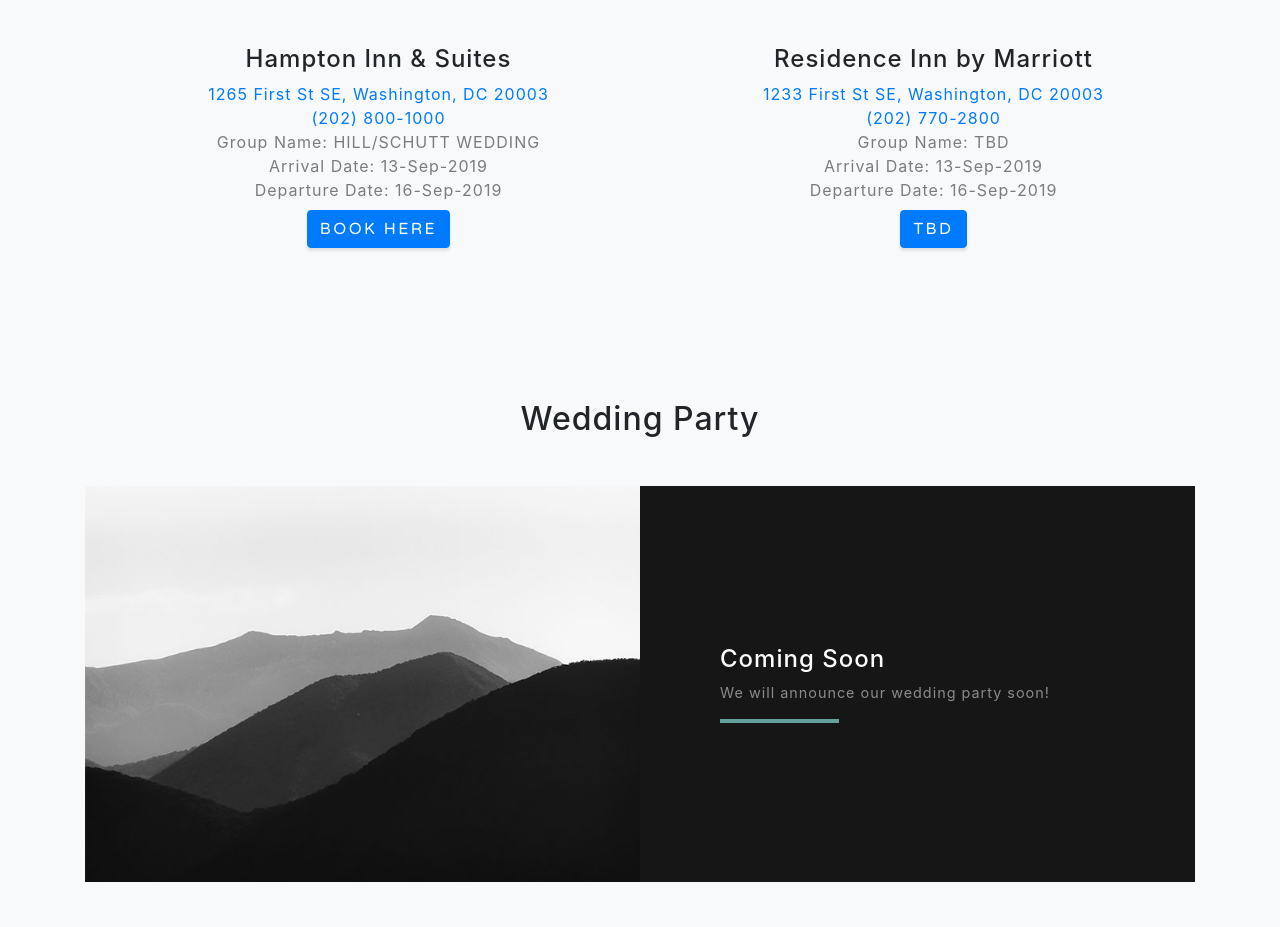
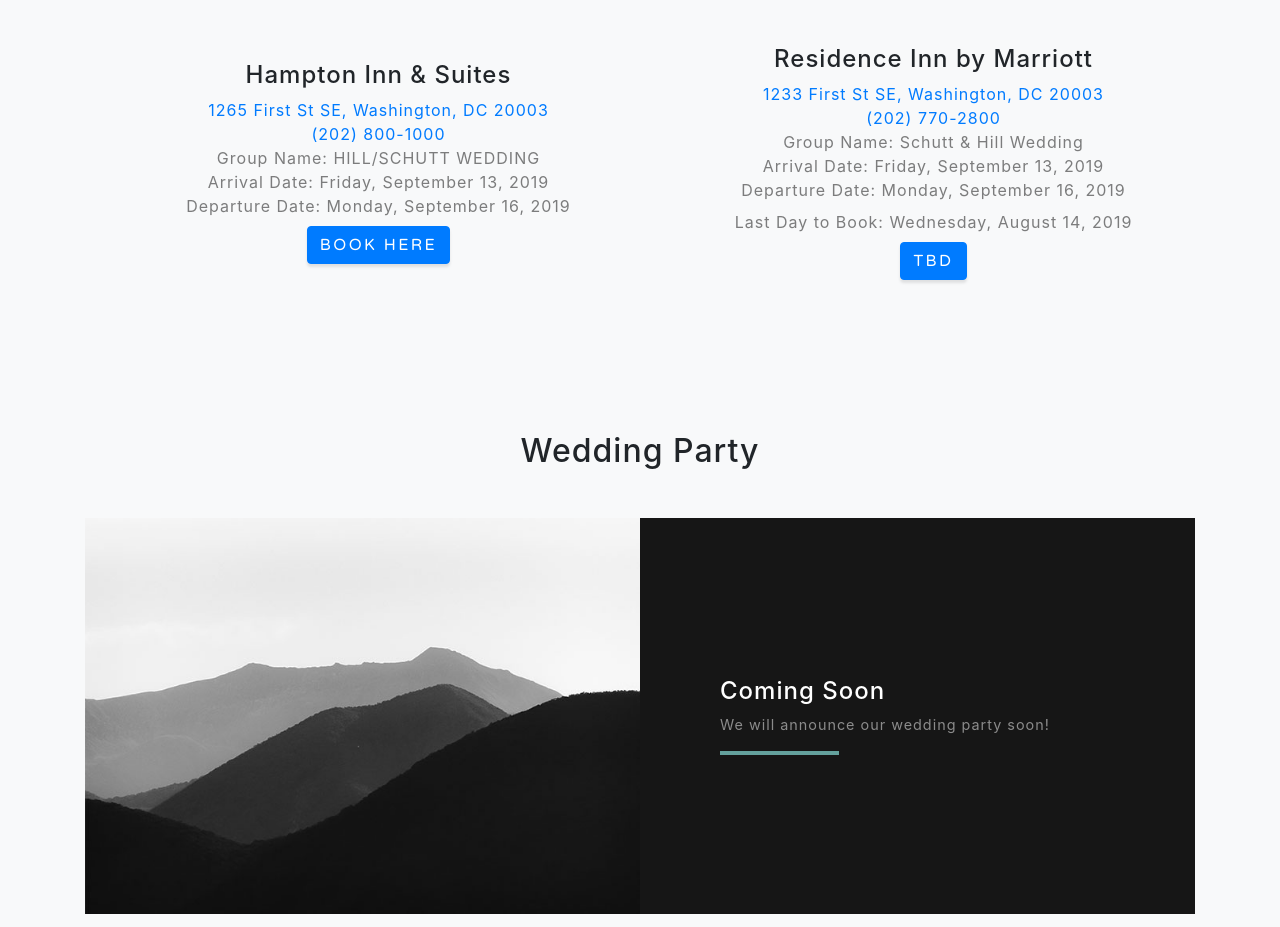
Before and after one commit to kyleandbrittany/kyleandbrittany.github.io, a website with bundled scripts: page index.html in a window 1280 px wide. Shown: the part 1524-2451 px from the top of the page. Built offline with nearby package versions, Linux system fonts and the light colour scheme.

Commit message:
adding residence inn

```diff
--- a/index.html
+++ b/index.html
@@ -103,7 +103,6 @@
   <!-- Hotels Section -->
   <section id="hotels" class="projects-section bg-light">
     <div class="container">
-
       <!-- Hampton -->
       <div class="row align-items-center no-gutters mb-4 mb-lg-5">
         <div id='hampton' class="col-lg-6">
@@ -119,13 +118,14 @@
               Group Name: HILL/SCHUTT WEDDING
             </p>
             <p class="text-black-50 mb-0">
-              Arrival Date: 13-Sep-2019
+              Arrival Date: Friday, September 13, 2019
             </p>
             <p class="text-black-50 mb-2">
-              Departure Date: 16-Sep-2019
+              Departure Date: Monday, September 16, 2019
             </p>
             <div class="mx-auto text-center">
-              <a href="https://secure3.hilton.com/en_US/hp/reservation/book.htm?inputModule=HOTEL&ctyhocn=WASNYHX&spec_plan=CHHHSW&arrival=20190913&departure=20190916&cid=OM,WW,HILTONLINK,EN,DirectLink&fromId=HILTONLINKDIRECT" class="btn btn-primary mb-2" target="_blank">Book Here</a>
+              <a href="https://secure3.hilton.com/en_US/hp/reservation/book.htm?inputModule=HOTEL&ctyhocn=WASNYHX&spec_plan=CHHHSW&arrival=20190913&departure=20190916&cid=OM,WW,HILTONLINK,EN,DirectLink&fromId=HILTONLINKDIRECT"
+                class="btn btn-primary mb-2" target="_blank">Book Here</a>
             </div>
           </div>
         </div>
@@ -140,16 +140,20 @@
               <a href="tel:+12027702800">(202) 770-2800</a>
             </p>
             <p class="text-black-50 mb-0">
-              Group Name: TBD
+              Group Name: Schutt & Hill Wedding
             </p>
             <p class="text-black-50 mb-0">
-              Arrival Date: 13-Sep-2019
+              Arrival Date: Friday, September 13, 2019
             </p>
             <p class="text-black-50 mb-2">
-              Departure Date: 16-Sep-2019
+              Departure Date: Monday, September 16, 2019
+            </p>
+            <p class="text-black-50 mb-2">
+              Last Day to Book: Wednesday, August 14, 2019
             </p>
             <div class="mx-auto text-center">
-              <a href="#" class="btn btn-primary mb-2" target="_blank">TBD</a>
+              <a href="https://www.marriott.com/event-reservations/reservation-link.mi?id=1564504933370&key=GRP&app=resvlink"
+                class="btn btn-primary mb-2" target="_blank">TBD</a>
             </div>
           </div>
         </div>
```
